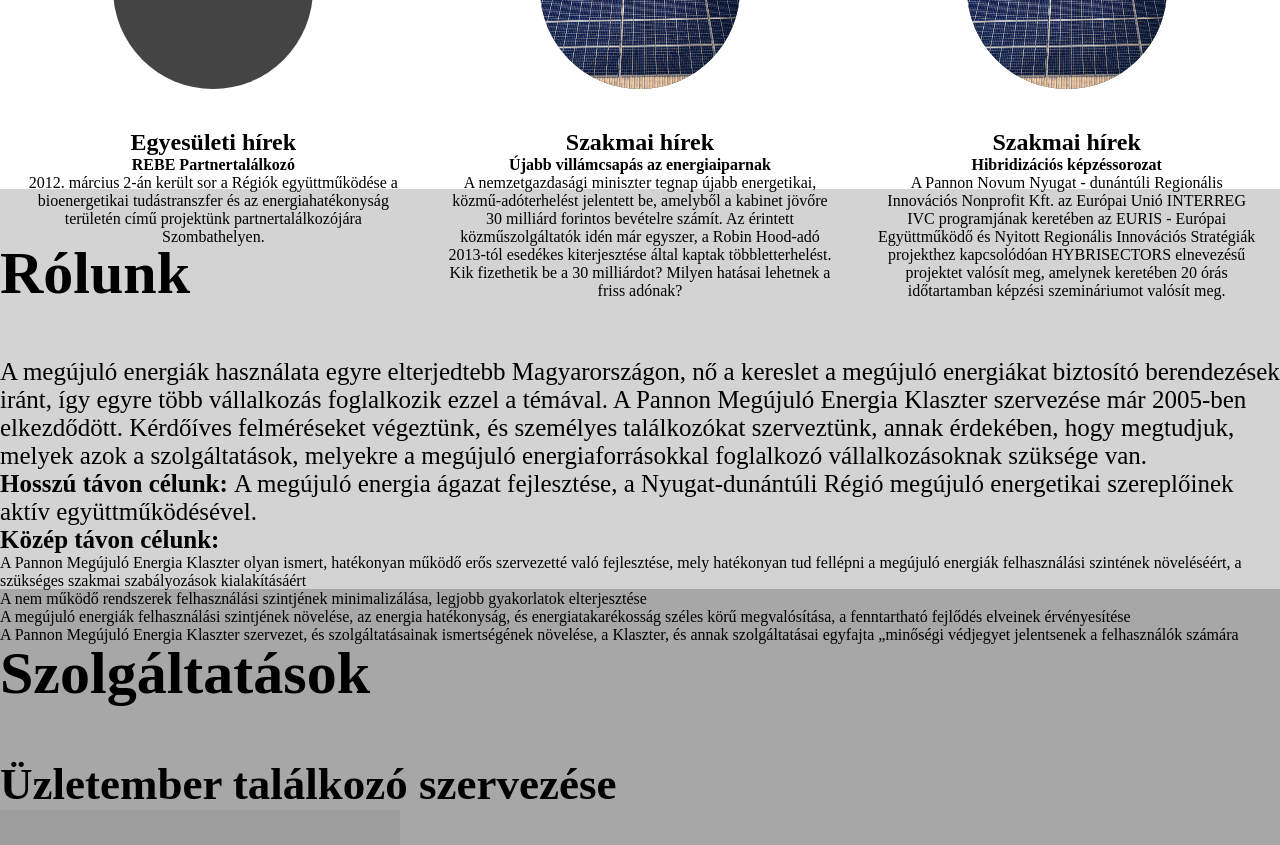
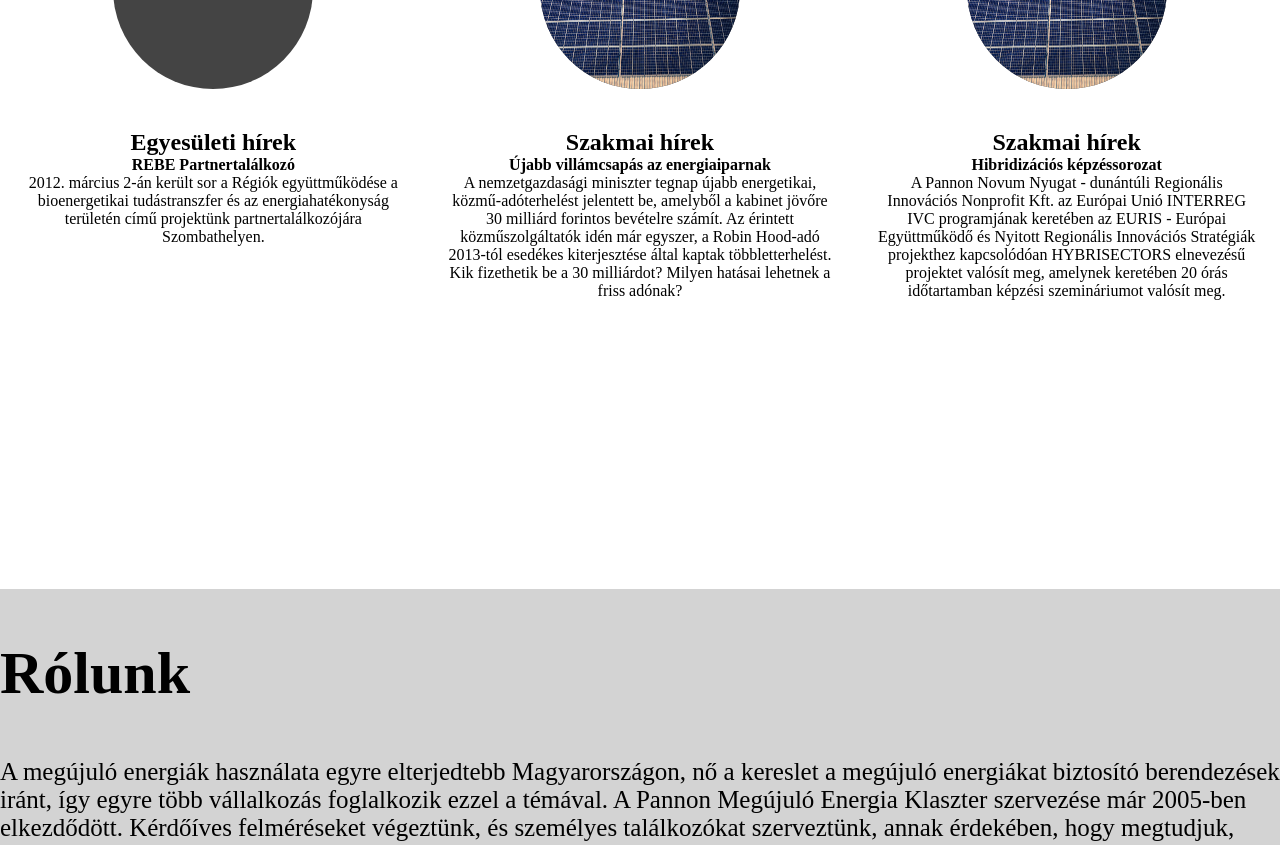
Before and after one commit to sorci89/teamProject, a plain HTML site: page index.html in a window 1280 px wide. Shown: the part 1011-1856 px from the top of the page. Drawn offline with Linux system fonts and the light colour scheme; grey boxes are pictures that could not be loaded.

Commit message:
sections height set to fit-content

```diff
--- a/style.css
+++ b/style.css
@@ -254,7 +254,7 @@ nav a:hover {
 #section02{
   position: relative;
   width: 100%;
-  height: 50%;
+  height: 100%;
 }
 #box-for-circles{
   position: absolute;
@@ -316,7 +316,7 @@ nav a:hover {
 
 #section03 {
   width: 100vw;
-  height: 50vh;
+  height: 100vh;
   background-color: lightgray;
 }
 
@@ -332,7 +332,7 @@ nav a:hover {
 
 #section04 {
   width: 100vw;
-  height: 50vh;
+  height: fit-content;
   background-color: rgb(167, 167, 167);
 }
 
@@ -348,7 +348,7 @@ nav a:hover {
 
 #section05 {
   width: 100vw;
-  height: 100vh;
+  height: fit-content;
   text-align: center;
   color: white;
   background-color: #17252a;
```
